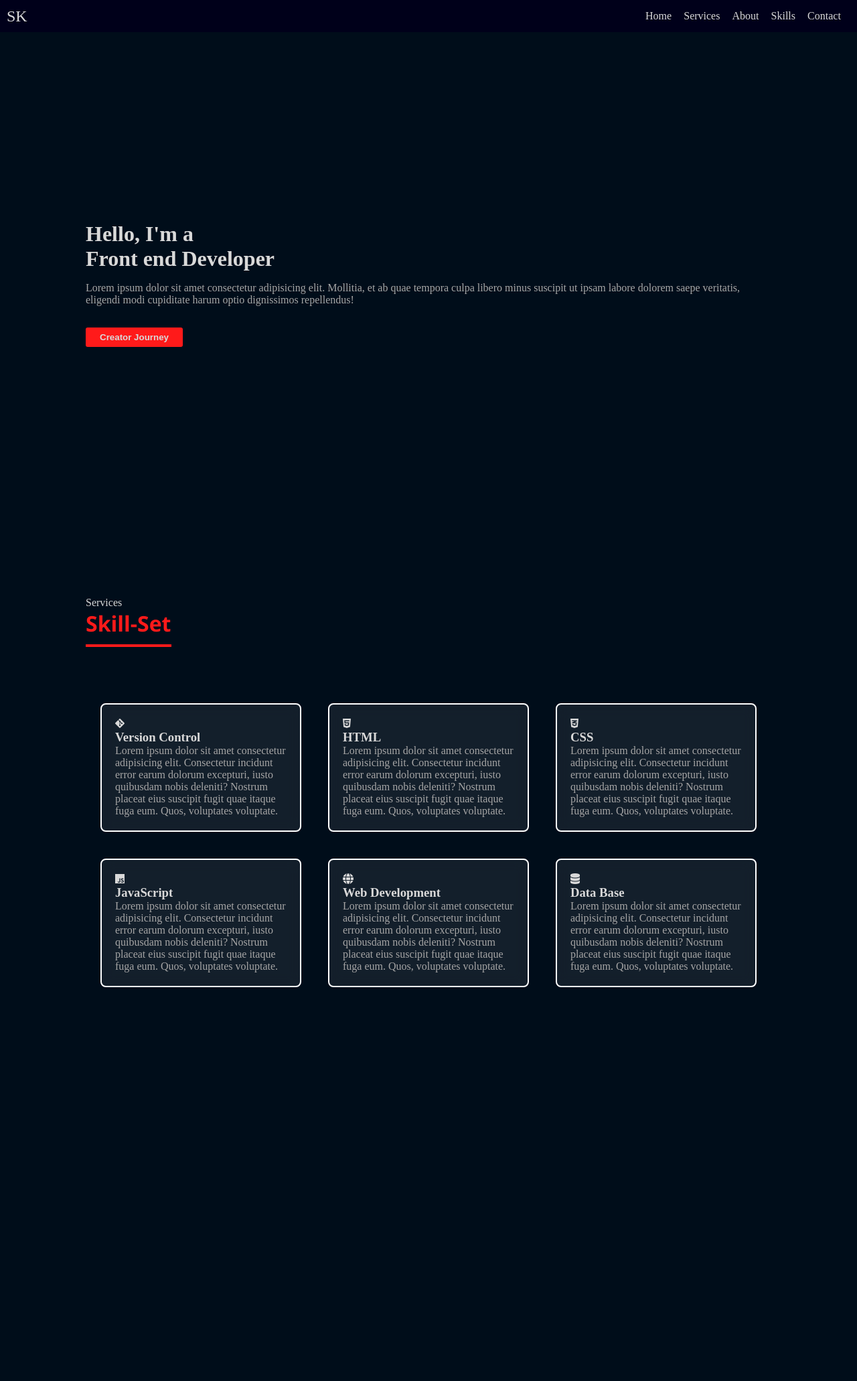
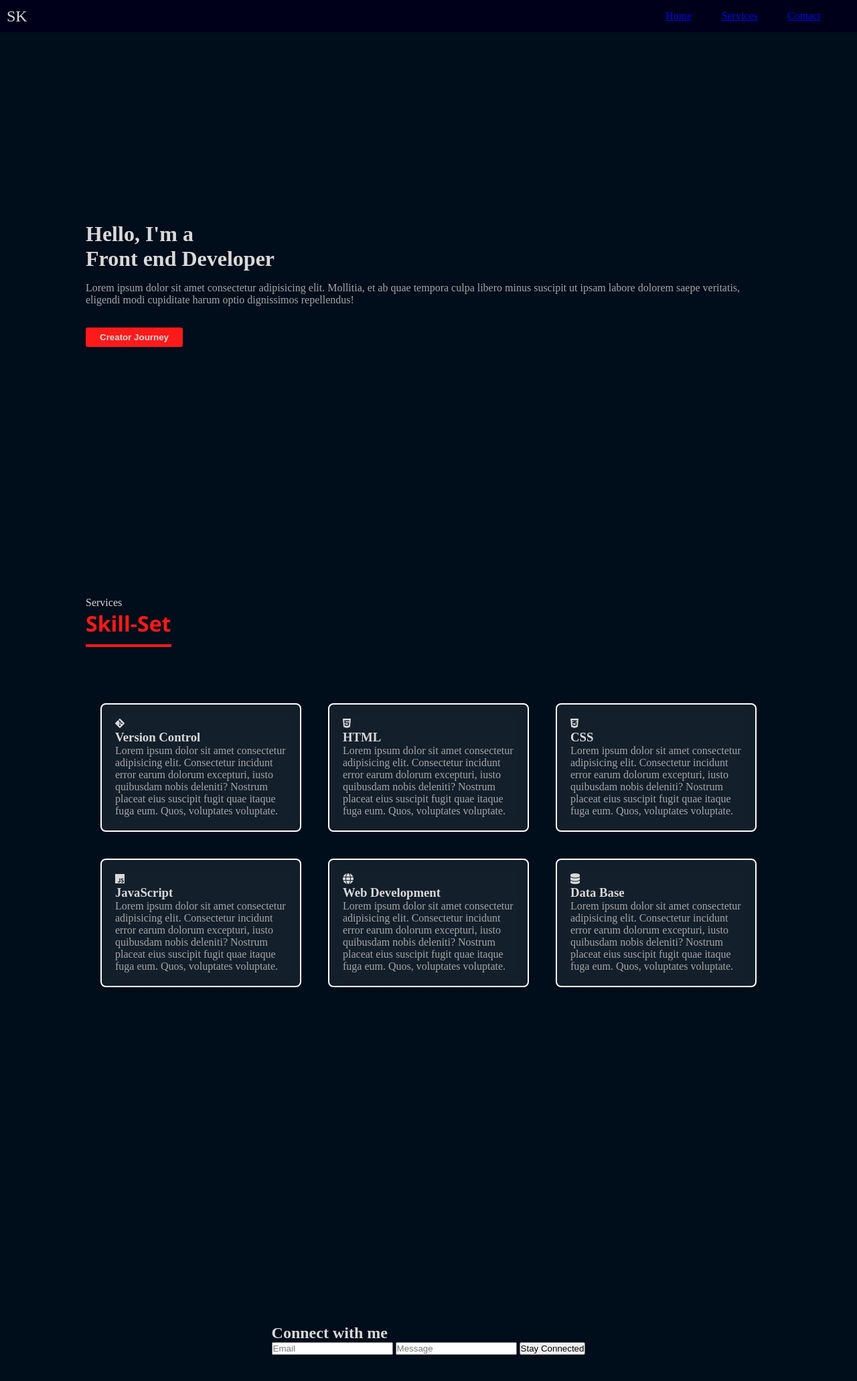
Before and after one commit to shivanshuhere/myPortfolio, a website built with Vite: page index.html in a window 1280 px wide. Shown: the whole page at 67% size. Before the commit the page ends 1600 px from the top, so only its background shows below. Built offline with nearby package versions, Linux system fonts and the light colour scheme.

Commit message:
Add connect section

```diff
--- a/index.html
+++ b/index.html
@@ -11,14 +11,15 @@
     <nav class="nav">
       <div class="nav__logo">SK</div>
       <div class="nav__list">
-        <a href="#home" class="btn btn1">Home</a>
-        <a href="#services" class="btn btn2">Services</a>
-        <a href="#" class="btn btn3">About</a>
-        <a href="#" class="btn btn4">Skills</a>
-        <a href="#" class="btn btn5">Contact</a>
+        <a href="#home" class="link link1">Home</a>
+        <a href="#services" class="link link2">Services</a>
+        <!-- <a href="#" class="link link3">About</a>
+        <a href="#" class="link link4">Skills</a> -->
+        <a href="#contact" class="link link5">Contact</a>
       </div>
     </nav>
     <!-- navbar ends here -->
+
     <section id="home" class="section sec1">
       <!-- hero starts here -->
       <div class="hero">
@@ -112,7 +113,18 @@
     </section>
     <!-- skills ends here -->
 
-    <!-- <section class="section"></section> -->
+
+    <!-- connect section starts here -->
+    <section id="contact" class="section sec3">
+      <form class="connect">
+        <h1 class="connect__heading">Connect with me</h1>
+        <input class="connect__email" type="email" placeholder="Email">
+        <input class="connect__message" type="text" placeholder="Message">
+        <button class="connect__btn btn" type="submit">Stay Connected</button>
+      </form>
+    </section>
+    <!-- connect section ends here -->
+
     <script type="module" src="/main.js"></script>
   </body>
 </html>
```
